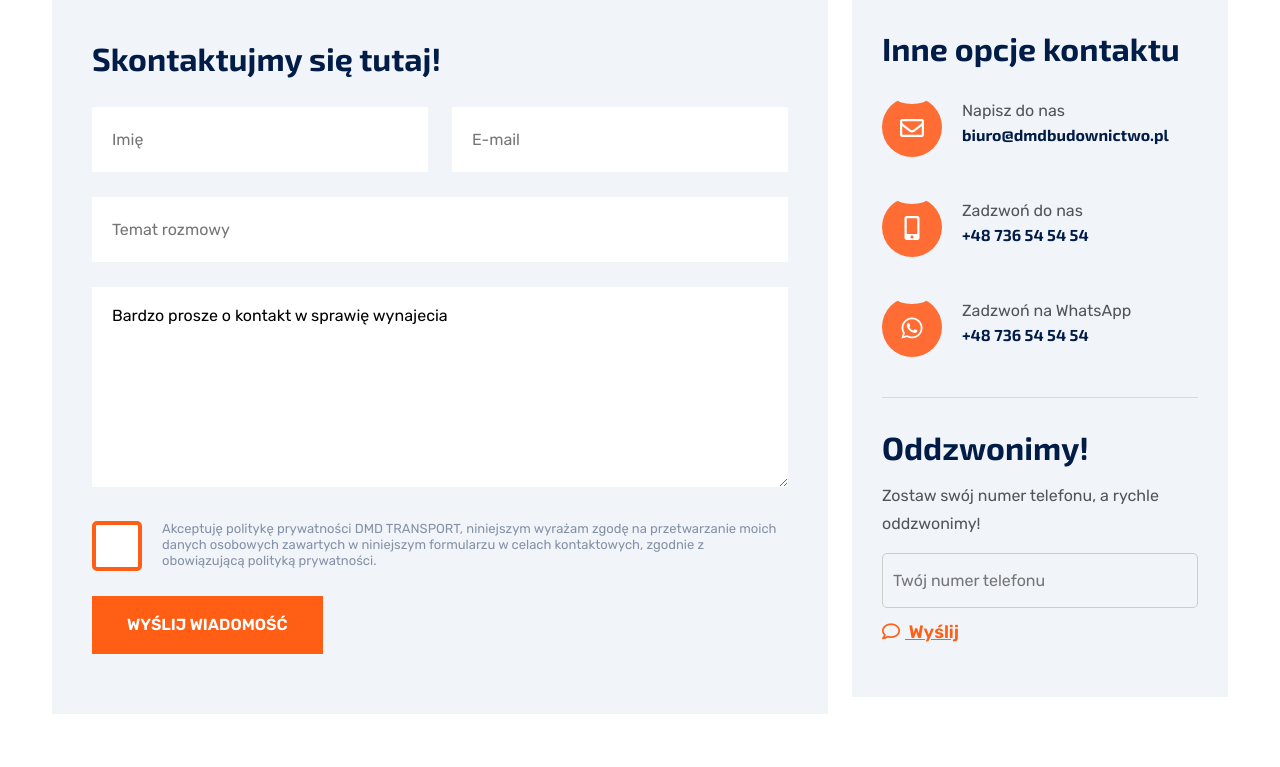
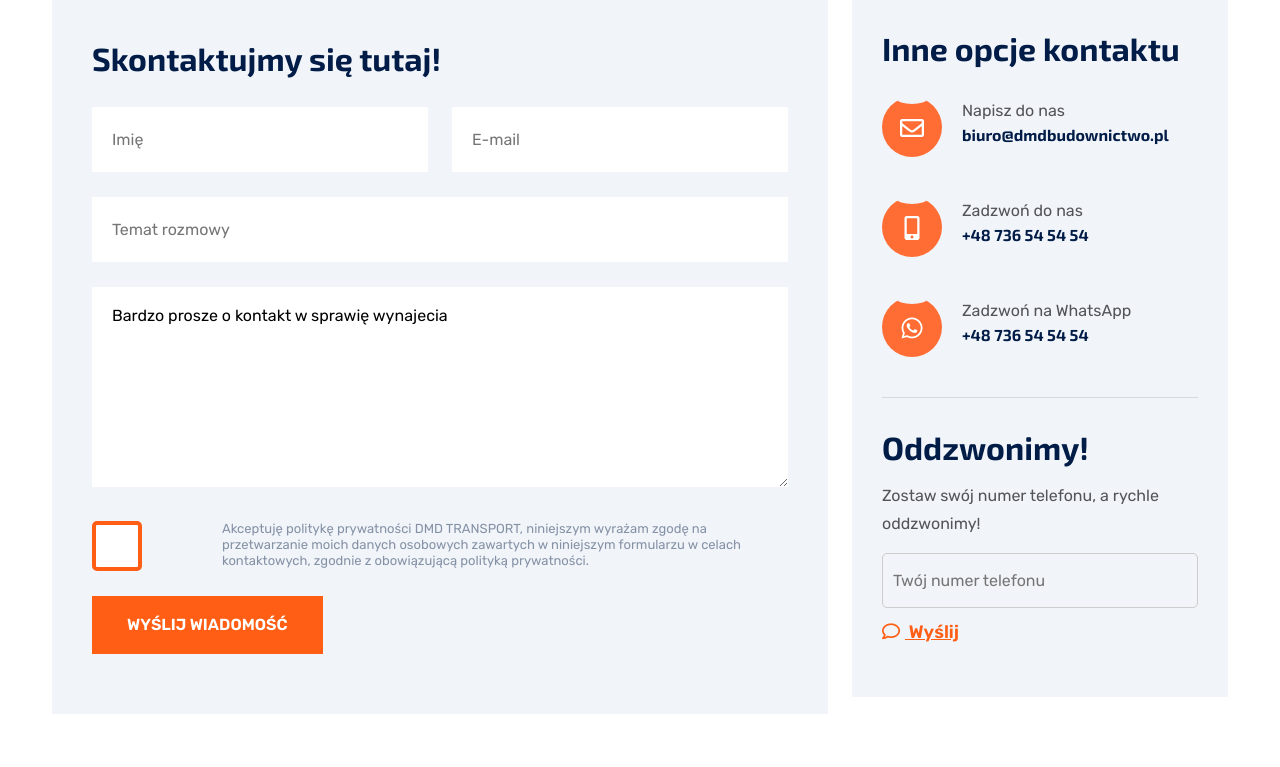
Before and after one commit to informatykdmd/dmdtransport, a Python web app: template templates/kontakt.html in a window 1280 px wide. Shown: the part 1251-2018 px from the top of the page. Run offline with Jinja, Linux system fonts and the light colour scheme; the template is opened without the code that fills it, so the values that code supplies are empty; some libraries are stand-ins or nearby versions.

Commit message:
Working now

```diff
--- a/templates/kontakt.html
+++ b/templates/kontakt.html
@@ -62,11 +62,11 @@
                      </li>
                      <li class="col-lg-12">
                         <div class="row">
-                           <div class="col-md-1 col-sm-2">
+                           <div class="col-lg-2 col-sm-1">
                                <input class="polityka-switch" type="checkbox" id="polityka_przywatnosci" name="condition">
                                <label class="polityka-switch-label" for="polityka_przywatnosci"></label>
                            </div>
-                           <div class="col-md-11 col-sm-7">
+                           <div class="col-lg-10 col-sm-11">
                                <label class="form-check-label" style="font-size: 13px; line-height: 1.2;" for="polityka_przywatnosci">
                                    Akceptuję politykę prywatności DMD TRANSPORT, niniejszym wyrażam zgodę na
                                    przetwarzanie moich danych osobowych zawartych w niniejszym formularzu w celach
```
